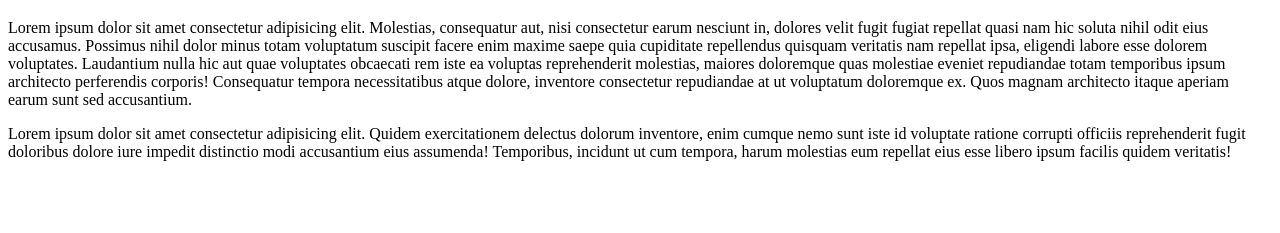
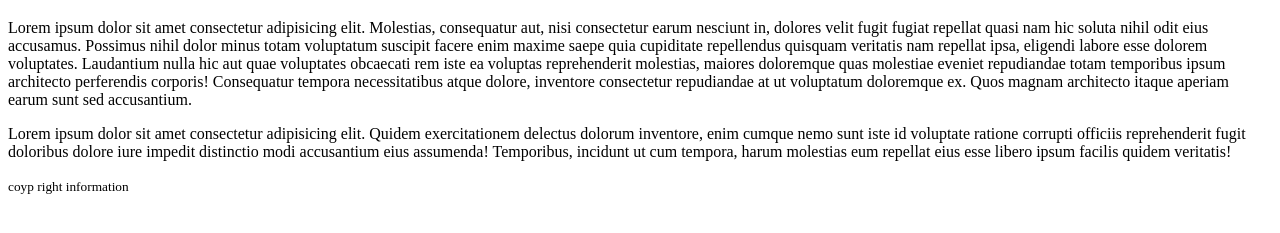
Before and after one commit to jaber-khan7/My-third-repo, a plain HTML site: page index.html in a window 1280 px wide. Shown: the part 61-294 px from the top of the page. Drawn offline with Linux system fonts and the light colour scheme.

Commit message:
I have added some code

```diff
--- a/index.html
+++ b/index.html
@@ -16,6 +16,7 @@
     <p>
         Lorem ipsum dolor sit amet consectetur adipisicing elit. Quidem exercitationem delectus dolorum inventore, enim cumque nemo sunt iste id voluptate ratione corrupti officiis reprehenderit fugit doloribus dolore iure impedit distinctio modi accusantium eius assumenda! Temporibus, incidunt ut cum tempora, harum molestias eum repellat eius esse libero ipsum facilis quidem veritatis!
     </p>
+    <small> coyp right information</small>
 
 
 </body>
```
